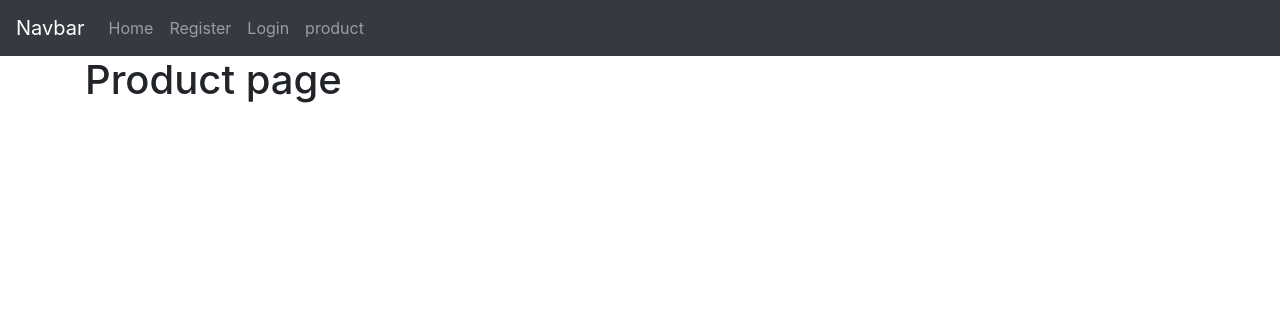
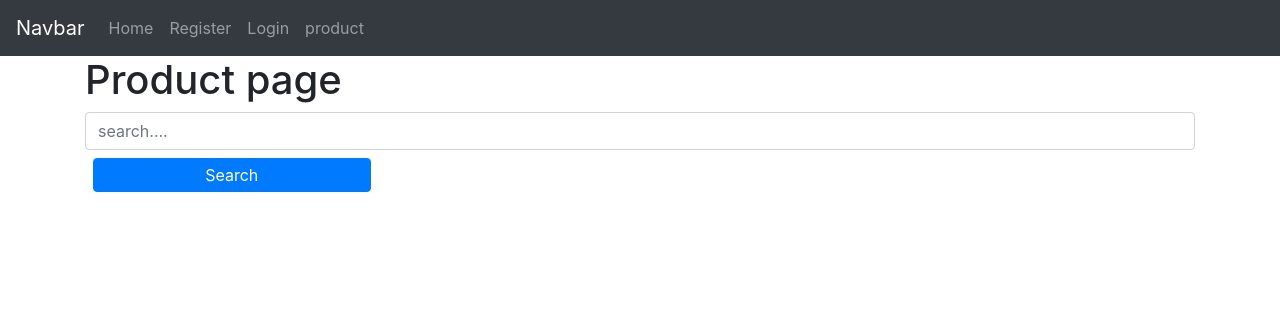
Before and after one commit to farhadBiyouk/django-e-commerce, a Django app: a page that uses home/templates/home/product.html in a window 1280 px wide. Shown: the top 316 px of the page. Run offline with Django 4.2, Linux system fonts and the light colour scheme; data comes from the database, SQL or seed files in the repository; both versions use the stored data as it was after the commit; parts of the project's set-up code (start-up, migrations or seed data) failed here and were passed over; some libraries are stand-ins or nearby versions.

Commit message:
added search with filer object Q and aggregrate

```diff
--- a/home/forms.py
+++ b/home/forms.py
@@ -12,3 +12,7 @@ class ReplyCommentProductForm(forms.ModelForm):
     class Meta:
         model = Comment
         fields = ('comment',)
+
+
+class SearchForm(forms.Form):
+    search = forms.CharField(max_length=100)
--- a/home/models.py
+++ b/home/models.py
@@ -3,6 +3,7 @@ from django.urls import reverse
 from django.contrib.auth.models import User
 from django.utils.html import format_html
 from taggit.managers import TaggableManager
+from django.db.models import Avg
 
 
 class Category(models.Model):
@@ -19,6 +20,19 @@ class Category(models.Model):
 
     def get_absolute_url(self):
         return reverse('home:category', args=[self.slug])
+
+
+class Comment(models.Model):
+    product = models.ForeignKey('Product', on_delete=models.CASCADE, related_name='comment_product')
+    user = models.ForeignKey(User, on_delete=models.CASCADE)
+    comment = models.TextField()
+    rate = models.PositiveIntegerField(default=1)
+    created = models.DateTimeField(auto_now_add=True)
+    reply = models.ForeignKey('self', on_delete=models.CASCADE, related_name='reply_comment', null=True, blank=True)
+    is_reply = models.BooleanField(default=False)
+
+    def __str__(self):
+        return self.product.name
 
 
 class Product(models.Model):
@@ -67,6 +81,13 @@ class Product(models.Model):
     def show_image(self):
         return format_html(f'<img src="{self.image.url}" width="150px" height="75">')
 
+    def average(self):
+        data = Comment.objects.filter(is_reply=False, product=self).aggregate(avg=Avg('rate'))
+        star = 0
+        if data['avg'] is not None:
+            star = round(data['avg'], 1)
+        return star
+
 
 class Size(models.Model):
     name = models.CharField(max_length=100)
@@ -105,19 +126,6 @@ class Variant(models.Model):
         return self.total_price
 
 
-class Comment(models.Model):
-    product = models.ForeignKey(Product, on_delete=models.CASCADE, related_name='comment_product')
-    user = models.ForeignKey(User, on_delete=models.CASCADE)
-    comment = models.TextField()
-    rate = models.PositiveIntegerField(default=1)
-    created = models.DateTimeField(auto_now_add=True)
-    reply = models.ForeignKey('self', on_delete=models.CASCADE, related_name='reply_comment', null=True, blank=True)
-    is_reply = models.BooleanField(default=False)
-
-    def __str__(self):
-        return self.product.name
-
-
 class ImageProductGallery(models.Model):
     name = models.CharField(max_length=100, blank=True)
     product = models.ForeignKey(Product, on_delete=models.CASCADE, related_name='porduct_image')
--- a/home/templates/home/detail.html
+++ b/home/templates/home/detail.html
@@ -2,6 +2,7 @@
 {% block title %} Detail {% endblock %}
 {% block content %}
 <h1>{{product.name}}</h1>
+<h2>reta:  {{product.average}}</h2>
 <div class="row">
     <div class="col-10">
             <img src="{{product.image.url}}" alt="{{product.name}}" style="width: 200px"><br>
@@ -58,8 +59,8 @@
     <div class="col-4 bg-dark p-2">
         <form action="{% url 'home:product_comment' product.id %}" method="post">
             {% csrf_token %}
-            <textarea name="comment" cols="30" rows="10" class="form-control"></textarea><br>
-            <input type="number" name="rate" class="form-control">
+            <textarea name="comment" cols="30" rows="10" class="form-control" required></textarea><br>
+            <input type="number" name="rate" class="form-control" required>
             <br>
             <button type="submit" class="btn btn-outline-success">Send comment</button>
         </form>
--- a/home/templates/home/product.html
+++ b/home/templates/home/product.html
@@ -2,9 +2,16 @@
 {% block title %}Product{% endblock %}
 {% block content %}
 <h1>Product page</h1>
+<form action="{% url 'home:search_product' %}" method="post">
+    {% csrf_token %}
+    <input type="text" name="search" class="form-control" placeholder="search....">
+    <button type="submit" class=" btn btn-primary text-white w-25 m-2 p-1 align-center">Search</button>
+</form>
+<br>
 {% for product in products %}
 <h2>{{product.name}}</h2>
-<a href="{% url 'home:product_detail' product.id %}"><img src="{{product.image.url}}" alt="" srcset="" style="width: 150px"><br></a>
+<a href="{% url 'home:product_detail' product.id %}"><img src="{{product.image.url}}" alt="" srcset=""
+                                                          style="width: 150px"><br></a>
 {% if product.discount %}
 <strike>{{product.unit_price}}</strike>
 <h3>{{product.total_price}}</h3>
--- a/home/urls.py
+++ b/home/urls.py
@@ -7,6 +7,7 @@ from home.views import (
     product_unlike,
     product_comment,
     product_rely_comment,
+    search_product,
 )
 
 app_name = 'home'
@@ -19,4 +20,5 @@ urlpatterns = [
     path('unlike/<int:id>/', product_unlike, name='product_unlike'),
     path('comment/<int:id>/', product_comment, name='product_comment'),
     path('reply/<int:id>/<int:comment_id>/', product_rely_comment, name='product_rely_comment'),
+    path('search/', search_product, name='search_product'),
 ]
--- a/home/views.py
+++ b/home/views.py
@@ -1,7 +1,8 @@
 from django.shortcuts import render, get_object_or_404, redirect
 from home.models import Category, Product, Variant, Comment, ImageProductGallery
 from django.contrib import messages
-from home.forms import CommentProductForm, ReplyCommentProductForm
+from home.forms import CommentProductForm, ReplyCommentProductForm, SearchForm
+from django.db.models import Q
 
 
 def home(request):
@@ -76,13 +77,12 @@ def product_comment(request, id):
         if form.is_valid():
             data = form.cleaned_data
             Comment.objects.create(
+                user_id=request.user.id,
+                product_id=id,
                 comment=data['comment'],
-                product_id=id,
-                user_id=request.user.id,
                 rate=data['rate']
             )
-            messages.success(request, 'added your comment for this product, tanks')
-            print('add')
+            messages.success(request, 'added new comment')
         return redirect(url)
 
 
@@ -101,3 +101,22 @@ def product_rely_comment(request, id, comment_id):
             )
             messages.success(request, 'added successfully  reply comment, tank you')
         return redirect(url)
+
+
+def search_product(request):
+    product = Product.objects.all()
+    if request.method == 'POST':
+        form = SearchForm(request.POST)
+        if form.is_valid():
+            data = form.cleaned_data['search']
+            if data is not None:
+                if data.isdigit():
+                    product = product.filter(
+                        Q(discount__exact=data)|
+                        Q(unit_price__exact=data)
+                    )
+                else:
+                    product = product.filter(
+                        Q(name__icontains=data)
+                    )
+    return render(request, 'home/product.html', {'products': product})
```
Also changed, not shown: db.sqlite3, 1 other file.
